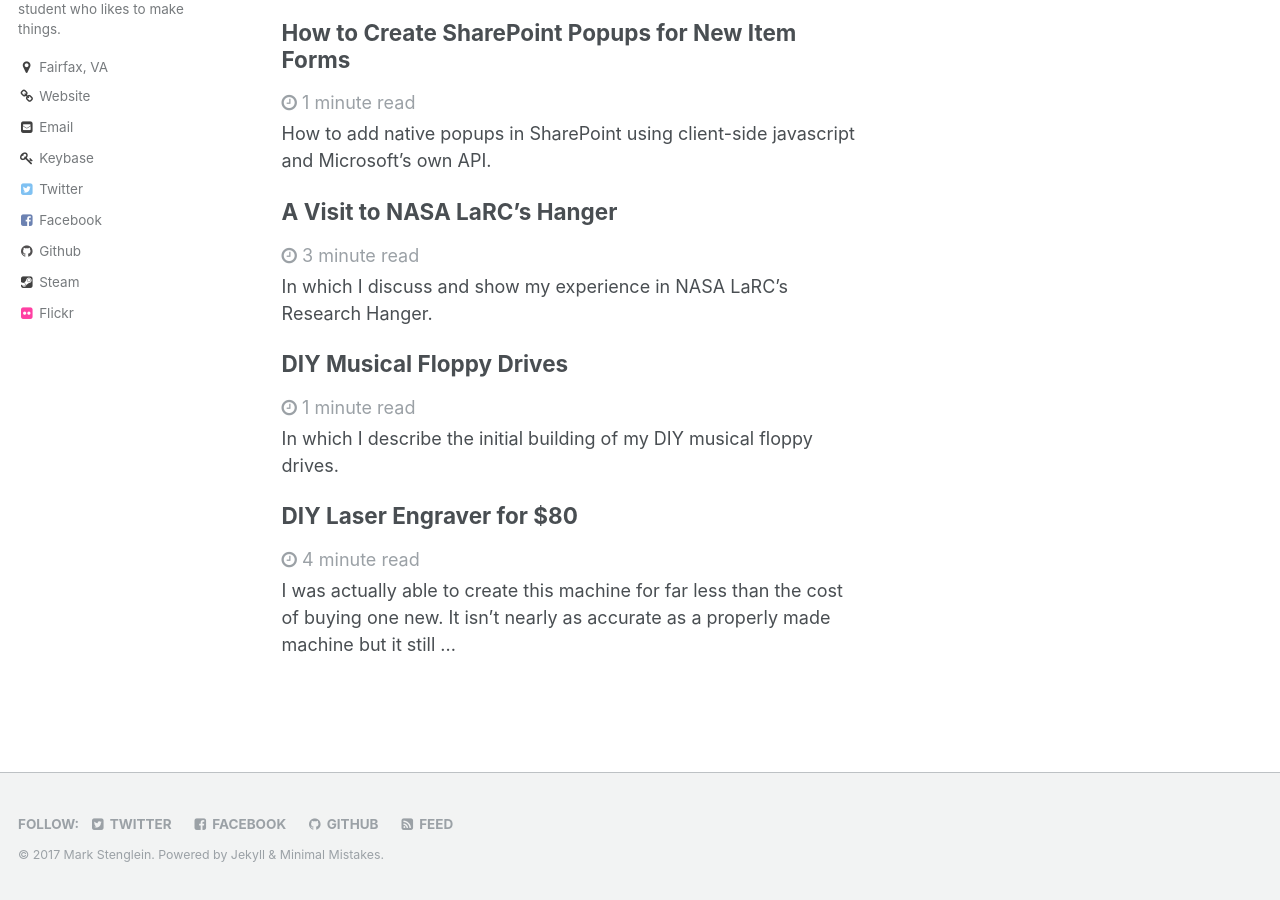
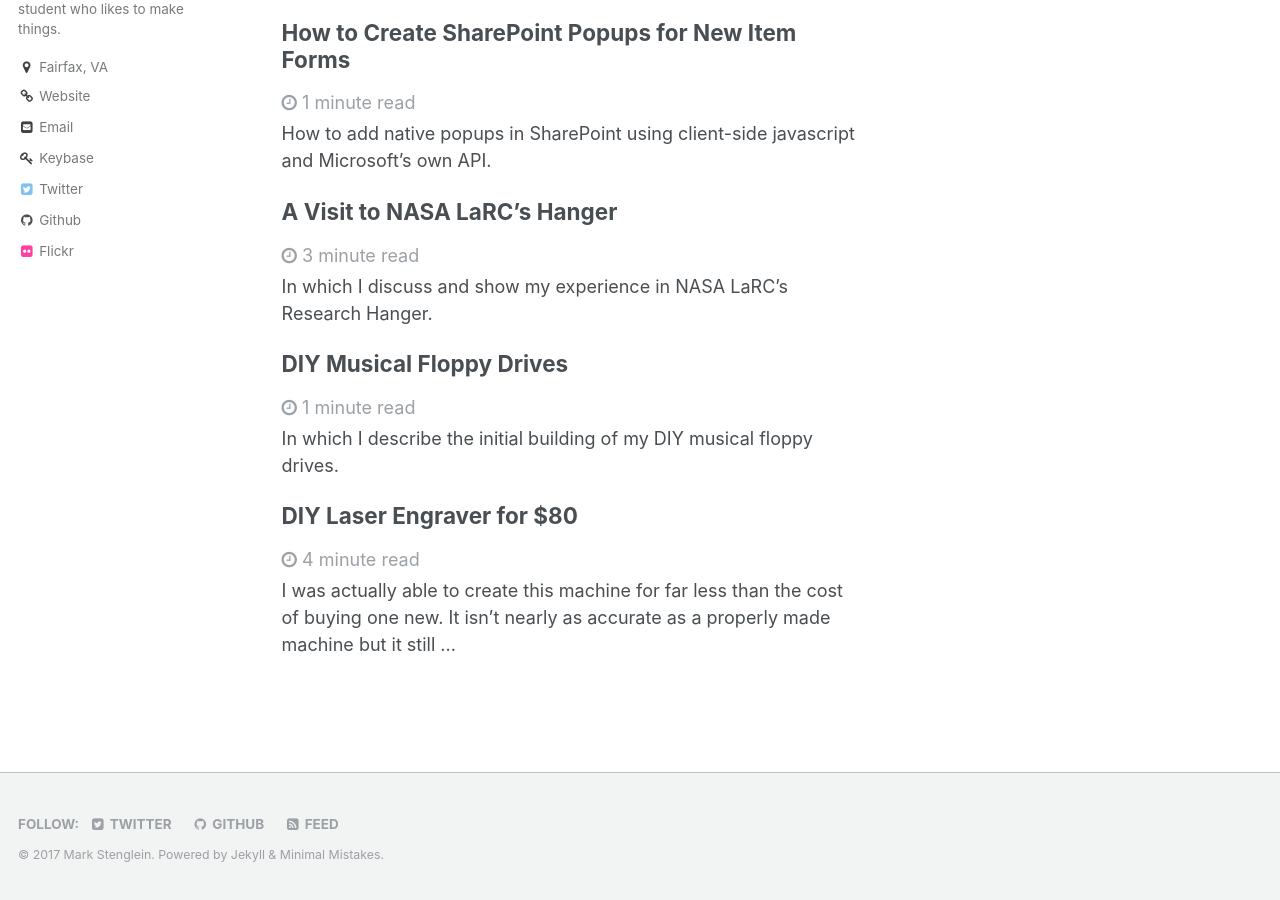
Before and after one commit to ocelotsloth/ocelotsloth.github.io, a Jekyll site: the page built from _pages/home.md, in a window 1280 px wide and 900 px high, scrolled down 1222 px. Built offline with Jekyll 4.4.1, drawn with Linux system fonts in a browser that asks for light colours; some of the changed lines change nothing that is shown.

Commit message:
configs: make it the new url and fossy
Signed-off-by: Mark Stenglein <mark@stengle.in>

```diff
--- a/_config.yml
+++ b/_config.yml
@@ -11,34 +11,34 @@
 title_separator          : "-"
 name                     : "Mark Stenglein"
 description              : "Photography, Projects and Rambles by Mark"
-url                      : "http://www.stengleinprojects.com" # the base hostname & protocol for your site e.g. "https://mmistakes.github.io"
+url                      : "https://mark.stengle.in" # the base hostname & protocol for your site e.g. "https://mmistakes.github.io"
 baseurl                  : # the subpath of your site, e.g. "/blog"
 gh_repo                  :
 teaser                   : # filename of teaser fallback teaser image placed in /images/, .e.g. "500x300.png"
 # breadcrumbs            : false # true, false (default)
 words_per_minute         : 200
 comments:
-  provider               : "disqus" # false (default), "disqus", "facebook", "google-plus", custom"
+  provider               : # false (default), "disqus", "facebook", "google-plus", custom"
   disqus:
-    shortname            : "stengleinprojects" # https://help.disqus.com/customer/portal/articles/466208-what-s-a-shortname-
+    shortname            :
   facebook:
     # https://developers.facebook.com/docs/plugins/comments
-    appid                : "1705451479704191"
-    num_posts            : # 5 (default)
-    colorscheme          : "light" # "light" (default), "dark"
+    appid                :
+    num_posts            :
+    colorscheme          :
 
 # SEO Related
 google_site_verification :
-bing_site_verification   : "31B8A045260B0D843E8F7C83E713503E"
+bing_site_verification   :
 alexa_site_verification  :
-yandex_site_verification : "6b076e01694ff5a4"
+yandex_site_verification :
 
 # Social Sharing
 twitter:
-  username               : "mark_stenglein"
+  username               : "_ocelotsloth"
 facebook:
-  username               : "ocelotsloth"
-  app_id                 : "1705451479704191"
+  username               :
+  app_id                 :
   publisher              :
 # For specifying social profiles
 # - https://developers.google.com/structured-data/customize/social-profiles
@@ -49,9 +49,9 @@
 
 # Analytics
 analytics:
-  provider               : "google" # false (default), "google", "google-universal", "custom"
+  provider               : # false (default), "google", "google-universal", "custom"
   google:
-    tracking_id          : "UA-72250527-1"
+    tracking_id          :
 
 # Google AdSense
 google_ad_client         :
@@ -64,13 +64,13 @@
   avatar           : "bio-photo.jpg"
   bio              : "Just another college EE student who likes to make things."
   location         : "Fairfax, VA"
-  email            : "mark@stenglei.in"
+  email            : "mark@stengle.in"
   uri              : "http://www.stengleinprojects.com"
   bitbucket        :
   codepen          :
   dribbble         :
   flickr           : "ocelotsloth"
-  facebook         : "ocelotsloth"
+  facebook         :
   foursquare       :
   github           : "ocelotsloth"
   google_plus      :
@@ -81,7 +81,7 @@
   pinterest        :
   soundcloud       :
   stackoverflow    : # http://stackoverflow.com/users/123456/username
-  steam            : "ocelotsloth"
+  steam            :
   tumblr           :
   twitter          : "_ocelotsloth"
   vine             :
--- a/_includes/scripts.html
+++ b/_includes/scripts.html
@@ -1,24 +1,3 @@
 <script src="{{ base_path }}/assets/js/main.min.js"></script>
 
-<!-- Facebook JS API -->
-<script>
-  window.fbAsyncInit = function() {
-    FB.init({
-      appId      : '1705451479704191',
-      xfbml      : true,
-      version    : 'v2.6'
-    });
-  };
-
-  (function(d, s, id){
-     var js, fjs = d.getElementsByTagName(s)[0];
-     if (d.getElementById(id)) {return;}
-     js = d.createElement(s); js.id = id;
-     js.src = "//connect.facebook.net/en_US/sdk.js";
-     fjs.parentNode.insertBefore(js, fjs);
-   }(document, 'script', 'facebook-jssdk'));
-</script>
-<!-- End Facebook JS API -->
-
-{% include analytics.html %}
 {% include /comments-providers/scripts.html %}
```
